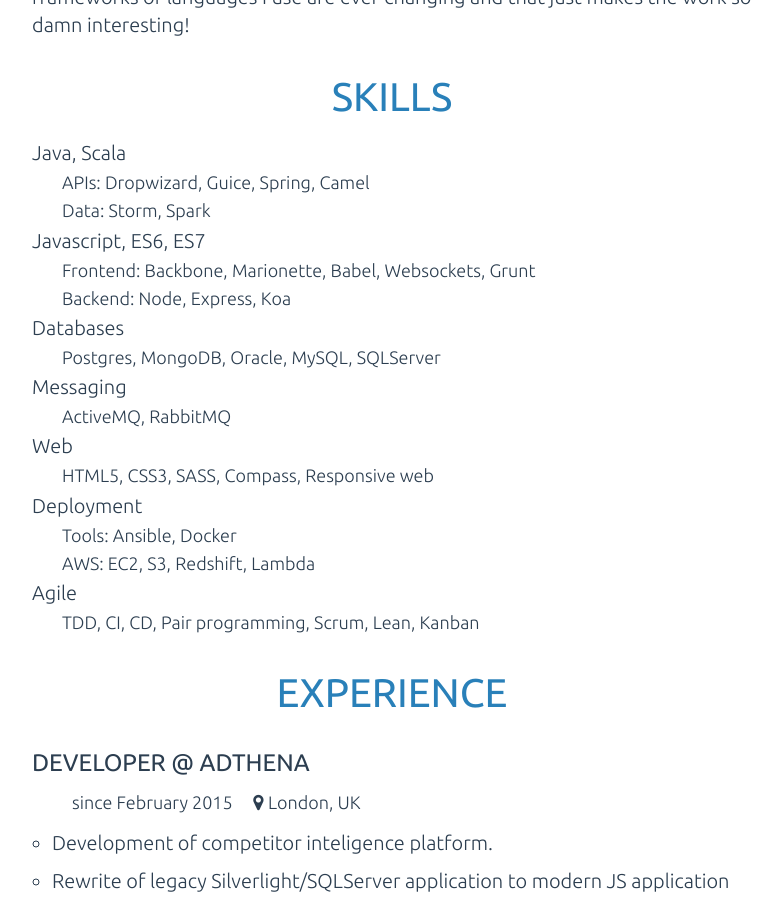
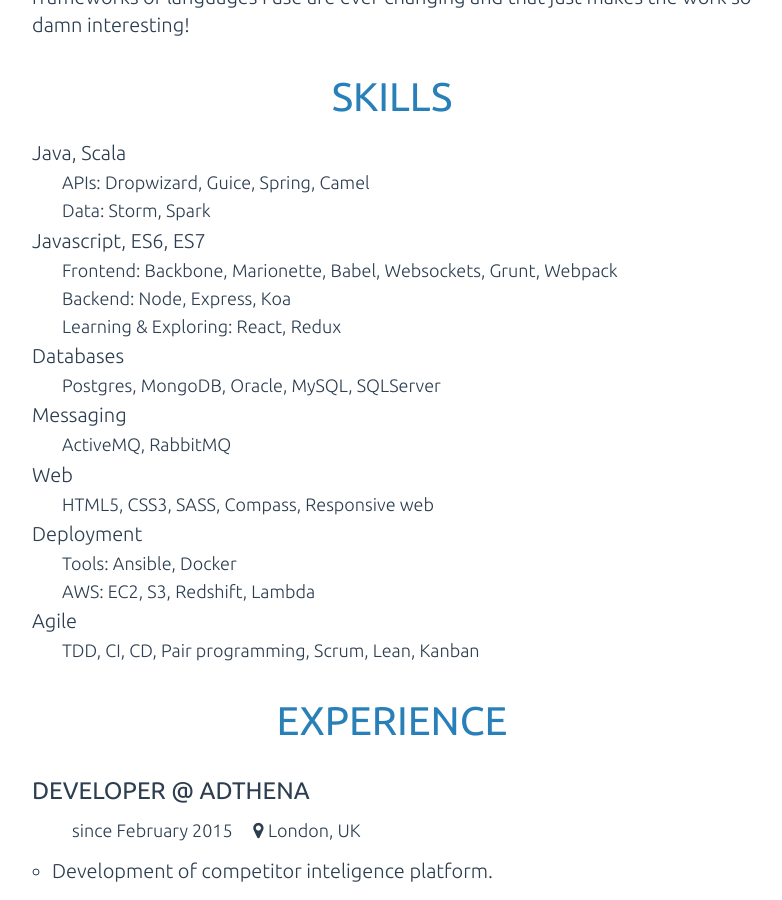
Before and after one commit to msvab/msvab.github.io, a Jekyll site: the page built from resume.html, in a window 1280 px wide and 900 px high, scrolled down 539 px. Shown: the whole window, without its empty margins (248-1030 px from the left). Built offline with Jekyll 4.4.1, drawn with Linux system fonts in a browser that asks for light colours.

Commit message:
tweak resume

```diff
--- a/resume.html
+++ b/resume.html
@@ -25,8 +25,9 @@
       <p>Data: Storm, Spark</p>
     </li>
     <li>Javascript, ES6, ES7<br>
-      <p>Frontend: Backbone, Marionette, Babel, Websockets, Grunt</p>
+      <p>Frontend: Backbone, Marionette, Babel, Websockets, Grunt, Webpack</p>
       <p>Backend: Node, Express, Koa</p>
+      <p>Learning &amp; Exploring: React, Redux</p>
     </li>
     <li>Databases<br>
       <p>Postgres, MongoDB, Oracle, MySQL, SQLServer</p>
@@ -46,8 +47,6 @@
     </li>
   </ul>
 </section>
-
-<!-- <div class="page-break"></div> -->
 
 <section>
   <h2 class="text-center">Experience</h2>
@@ -80,8 +79,6 @@
       <li>Technologies: Java, Dropwizard, Guice, Cucumber, Jmeter, MongoDB, Javascript, Backbone, Grunt</li>
     </ul>
   </div>
-
-  <!-- <div class="page-break"></div> -->
 
   <h3>Developer @ <a href="http://www.capitaemployeebenefits.co.uk" target="_blank" title="Capita Employee Benefits">Capita Employee Benefits</a></h3>
   <div class="job-detail">
```
